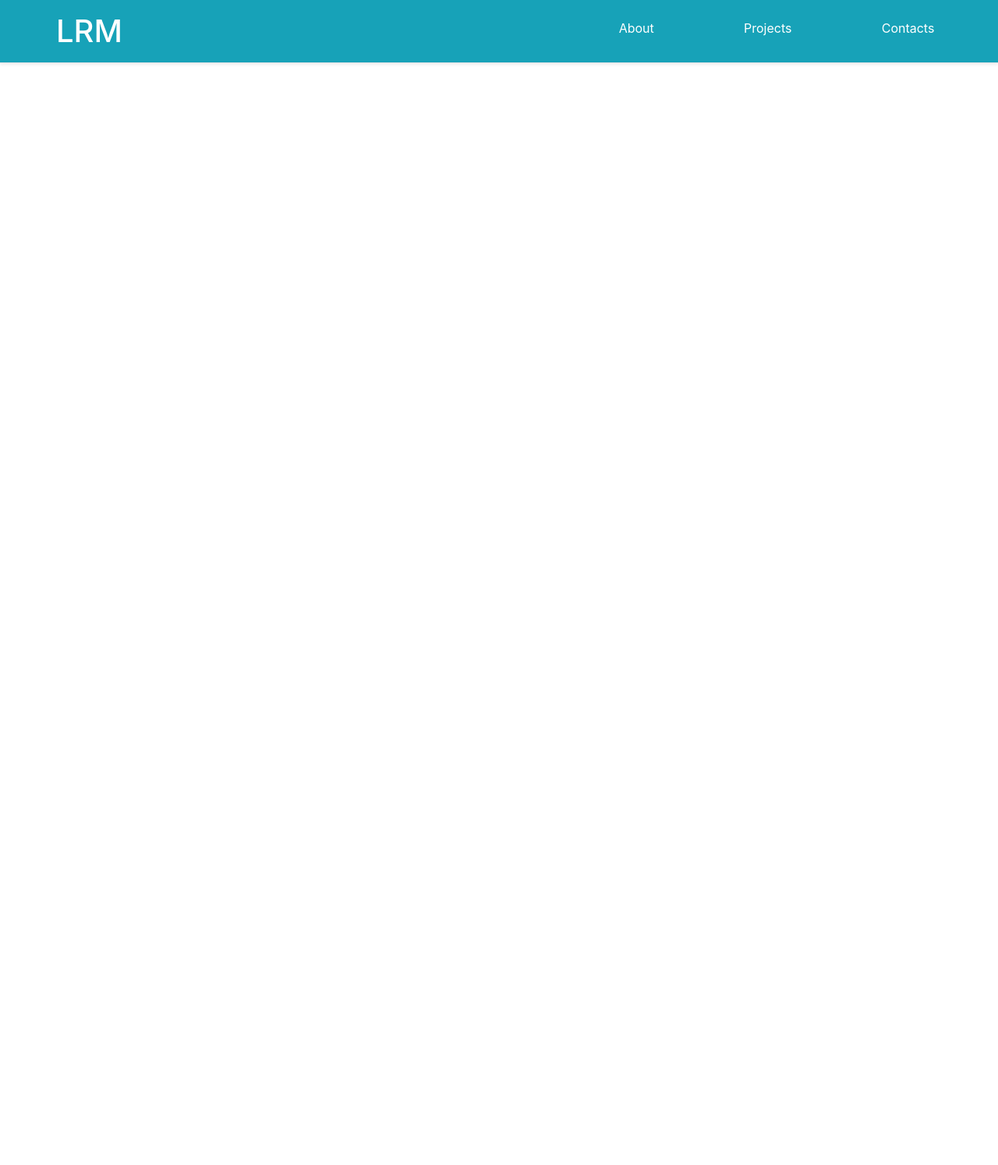
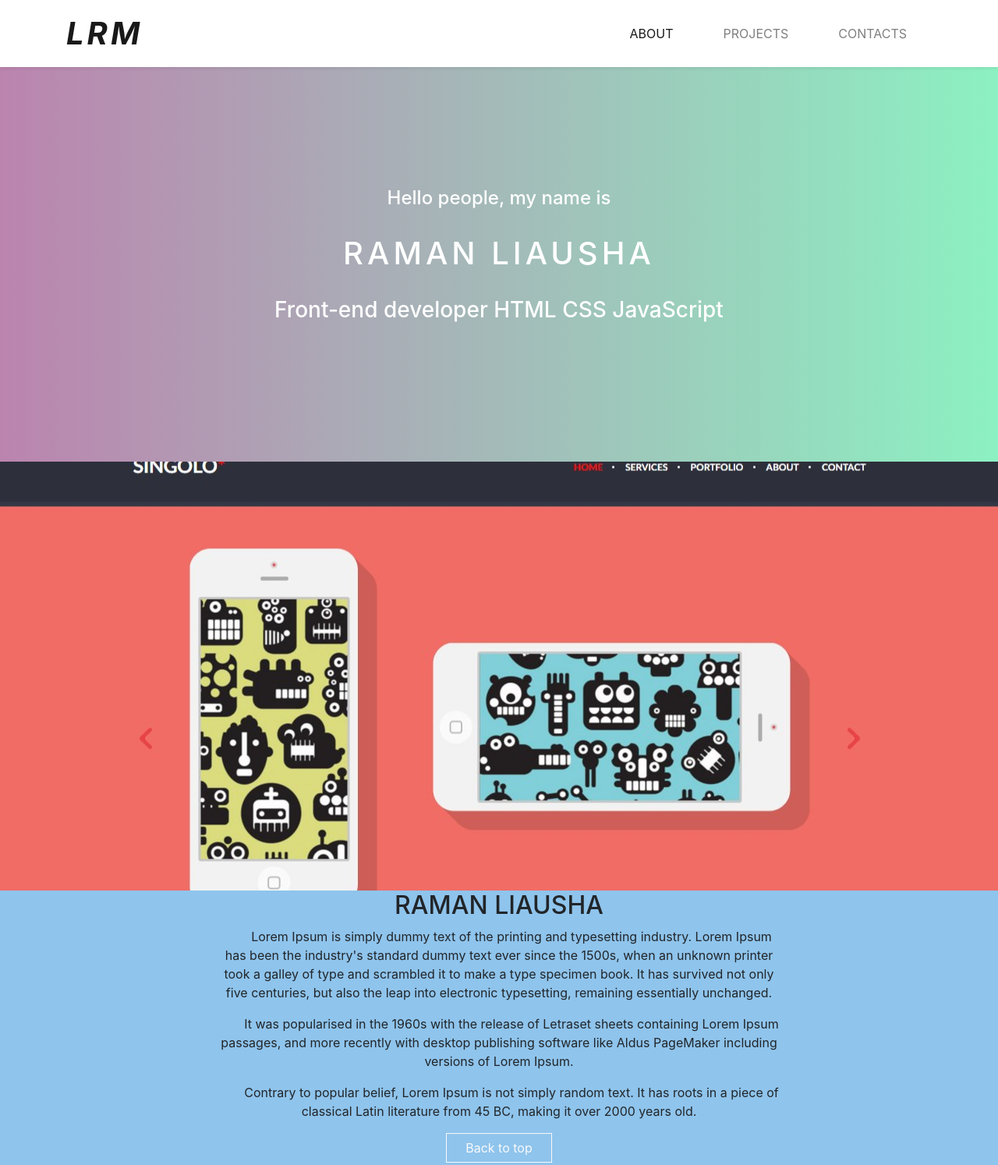
Before and after one commit to levsha87/portfolio, a website built with webpack: page index.html in a window 1280 px wide. Shown: the top 1494 px of the page at 78% size. Before the commit the page ends 800 px from the top, so only its background shows below. Built offline with nearby package versions, Linux system fonts and the light colour scheme.

Commit message:
feat: add navbar and section #hero

```diff
--- a/index.html
+++ b/index.html
@@ -7,14 +7,106 @@
     <title>Portfolio Raman Liusha</title>
 </head>
 <body>
-    <header class="d-flex flex-column flex-md-row justify-content-between p-3 px-md-4 mb-3 bg-body border-bottom shadow-sm bg-info bg-gradient text-white">
-        <p class="h1 my-0 me-md-auto fw-normal flex-shrink-0 w-50 text-uppercase mx-5">lrm</p>
-        <nav class="nav-pills nav-fill my-2 my-md-0 me-md-3 d-flex justify-content-between flex-grow-1">
-            <a class="nav-link text-white text-capitalize" href="#">about</a>
-            <a class="nav-link text-white text-capitalize" href="#">projects</a>
-            <a class="nav-link text-white text-capitalize" href="#">contacts</a>
-        </nav>
-    </header>
+    <!-- Navbar-->
+<header class="header fixed-top">
+    <nav class="navbar navbar-expand-lg navbar-light bg-white shadow-sm">
+        <div class="container">
+            <a class="navbar-brand" href="#">
+                <big class="font-weight-bold mb-0 pb-0 text-uppercase font-italic">lrm</big>
+            </a>
+            <button class="navbar-toggler navbar-toggler-right" type="button" data-toggle="collapse" data-target="#navbarSupportedContent" aria-controls="navbarSupportedContent" aria-expanded="false" aria-label="Toggle navigation">
+                <span class="navbar-toggler-icon"></span>
+            </button>
+
+            <div class="collapse navbar-collapse" id="navbarSupportedContent">
+                <ul class="navbar-nav ml-auto">
+                    <li class="nav-item active px-4">
+                        <a class="nav-link scroll-link text-uppercase" href="#one">about<span class="sr-only">(current)</span></a>
+                    </li>
+                    <li class="nav-item px-4">
+                        <a class="nav-link scroll-link text-uppercase" href="#two">projects</a>
+                    </li>
+                    <li class="nav-item px-4">
+                        <a class="nav-link scroll-link text-uppercase" href="#three">contacts</a>
+                    </li>
+                </ul>
+            </div>
+        </div>
+    </nav>
+</header>
+
+
+<!-- Demo header-->
+<section class="py-5 header text-center text-white mt-5" id="hero">
+    <div class="container py-5 text-white">
+        <header class="py-5 my-lg-5">
+            <div class="container">
+                <div class="d-flex justify-content-center align-items-center">
+                  <div class="col-xxl-6 col-xxl-offset-3">
+                    <h4>Hello people, my name is</h4>
+                    <h1 class="text-uppercase p-4">raman liausha</h1>
+                    <h3>Front-end developer HTML CSS JavaScript</h3>
+                  </div>
+                </div>
+              </div>
+        </header>
+    </div>
+</section>
+
+<!-- Demo section 1 -->
+<section class="py-5 d-flex flex-column align-items-center" id="one">
+    <div id="aboutwrap">
+        <div class="container">
+            <div class="row">
+            <div class="col-lg-6 col-lg-offset-3">
+            </div>
+            </div>
+        </div>
+        <!-- /container -->
+        </div>
+
+        <div class="container-xl">
+        <div class="row d-flex justify-content-center align-items-center">
+            <div class="col-lg-8 col-lg-offset-2">
+            <h2 class="text-center text-uppercase">raman liausha</h2>
+            <p class="">Lorem Ipsum is simply dummy text of the printing and typesetting industry. Lorem Ipsum has been the industry's standard dummy text ever since the 1500s, when an unknown printer took a galley of type and scrambled it to make a type specimen book.
+                It has survived not only five centuries, but also the leap into electronic typesetting, remaining essentially unchanged.</p>
+            <p>It was popularised in the 1960s with the release of Letraset sheets containing Lorem Ipsum passages, and more recently with desktop publishing software like Aldus PageMaker including versions of Lorem Ipsum.</p>
+            <p>Contrary to popular belief, Lorem Ipsum is not simply random text. It has roots in a piece of classical Latin literature from 45 BC, making it over 2000 years old.</p>
+            </div>
+        </div>
+        </div>
+    <!-- Scroll to top -->
+    <a class="btn btn-outline-light px-4 rounded-0 scroll-top" href="#">Back to top</a>
+</section>
+
+<!-- Demo section 2-->
+<section class="py-5 d-flex align-items-center" id="two">
+    <div class="container py-5">
+        <div class="row text-center">
+            <div class="col-lg-9 mx-auto">
+                <h2 class="h1 mb-4">Demo section 2</h2>
+                <p class="font-italic mb-4 text-muted">Lorem ipsum dolor sit amet, consectetur adipisicing elit, sed do eiusmod tempor incididunt ut labore et dolore magna aliqua. Ut enim ad minim veniam, quis nostrud exercitation ullamco laboris nisi ut aliquip ex ea commodo consequat. Duis aute irure dolor in reprehenderit in voluptate velit esse cillum dolore eu fugiat nulla pariatur. Excepteur sint occaecat cupidatat non proident, sunt in culpa qui officia deserunt mollit anim id est laborum.</p>
+                <!-- Scroll to top -->
+                <a class="btn btn-outline-light px-4 rounded-0 scroll-top" href="#hero">Back to top</a>
+            </div>
+        </div>
+    </div>
+</section>
+
+<!-- Demo section 3 -->
+<section class="py-5 d-flex align-items-center" id="three">
+    <div class="container py-5">
+        <div class="row text-center">
+            <div class="col-lg-9 mx-auto">
+                <h2 class="h1 mb-4">Demo section 3</h2>
+                <p class="font-italic mb-4 text-muted">Lorem ipsum dolor sit amet, consectetur adipisicing elit, sed do eiusmod tempor incididunt ut labore et dolore magna aliqua. Ut enim ad minim veniam, quis nostrud exercitation ullamco laboris nisi ut aliquip ex ea commodo consequat. Duis aute irure dolor in reprehenderit in voluptate velit esse cillum dolore eu fugiat nulla pariatur. Excepteur sint occaecat cupidatat non proident, sunt in culpa qui officia deserunt mollit anim id est laborum.</p>
+                <!-- Scroll to top -->
+                <a class="btn btn-outline-light px-4 rounded-0 scroll-top" href="#hero">Back to top</a>
+            </div>
+        </div>
+    </div>
+</section>
 
     <script src="./src/index.js"></script>
 </body>
--- a/src/css/style.css
+++ b/src/css/style.css
@@ -1,4 +1,56 @@
+body {
+    background: #080a0b;
+    color: #fff;
+}
 
-h1 {
-    color: rgb(97, 231, 40);
+header big {
+	letter-spacing: 4px;
+	font-size: 40px;
+	font-weight: bold;
 }
+
+section:first-of-type {
+    background: linear-gradient(to right, #bb84af, #8cf1c2);
+}
+
+
+section:not(:first-of-type) {
+    min-height: 100vh;
+    border-top: none;
+}
+
+section:nth-of-type(2) {
+    background: #8fc4ec;
+}
+
+#aboutwrap {
+	background: url(../img/singolo.jpg) no-repeat center top;
+	margin-top: -70px;
+	padding-top: 250px;
+	text-align:center;
+	background-attachment: relative;
+	background-position: center center;
+	min-height: 550px;
+	width: 100%;
+}
+
+#one p{
+    text-indent: 2rem;
+    text-align: center;
+}
+
+#hero h1 {
+    letter-spacing: 5px;
+}
+
+section:nth-of-type(3) {
+    background: #a3bcc9;
+}
+
+section:nth-of-type(4) {
+    background: #acc2f1;
+}
+
+.nav-link:hover, .nav-link:focus {
+    color: #f2709c;
+}
```
Also changed, not shown: src/img/Singolo.png (added), src/img/singolo.jpg (added).
